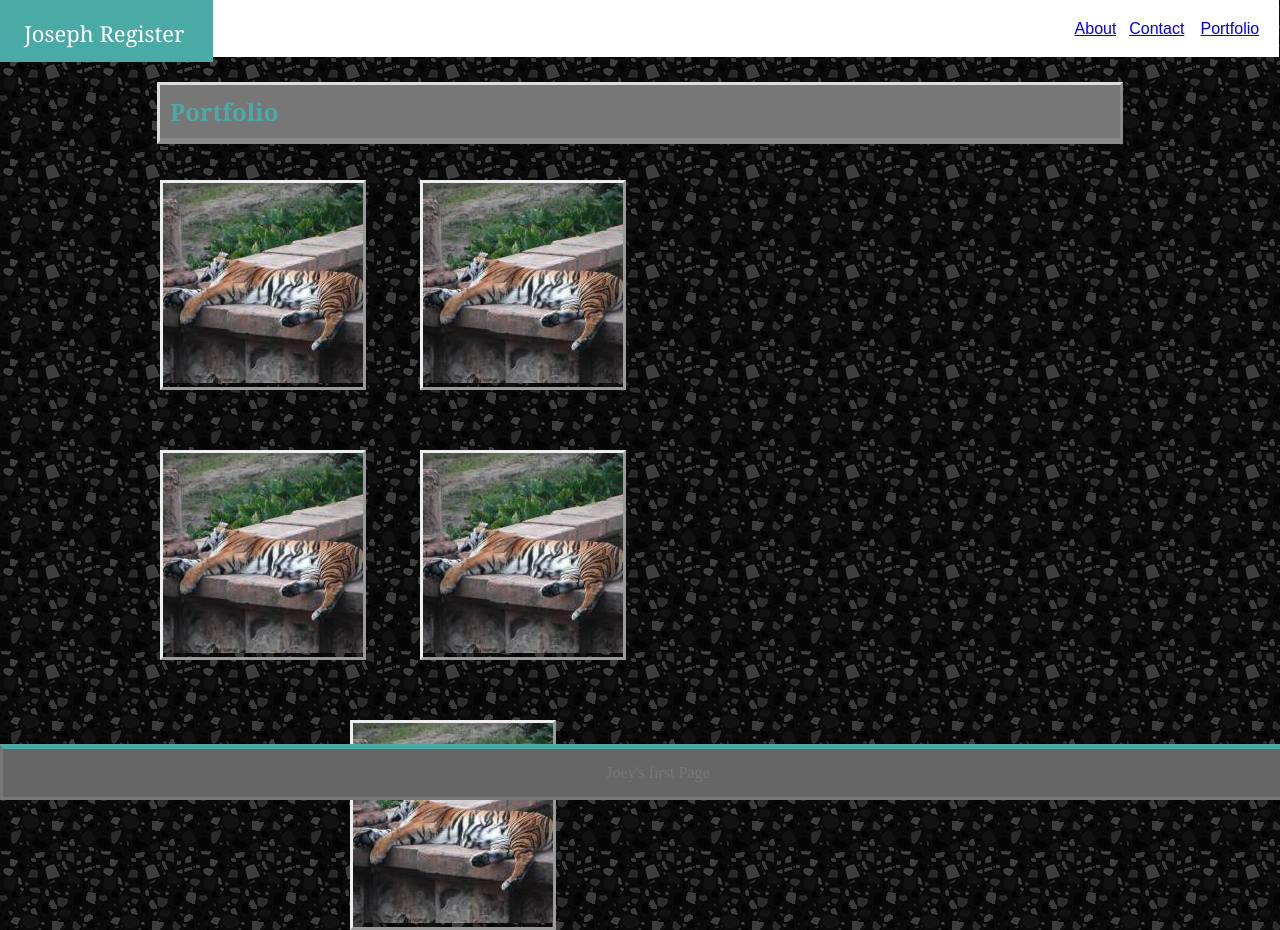
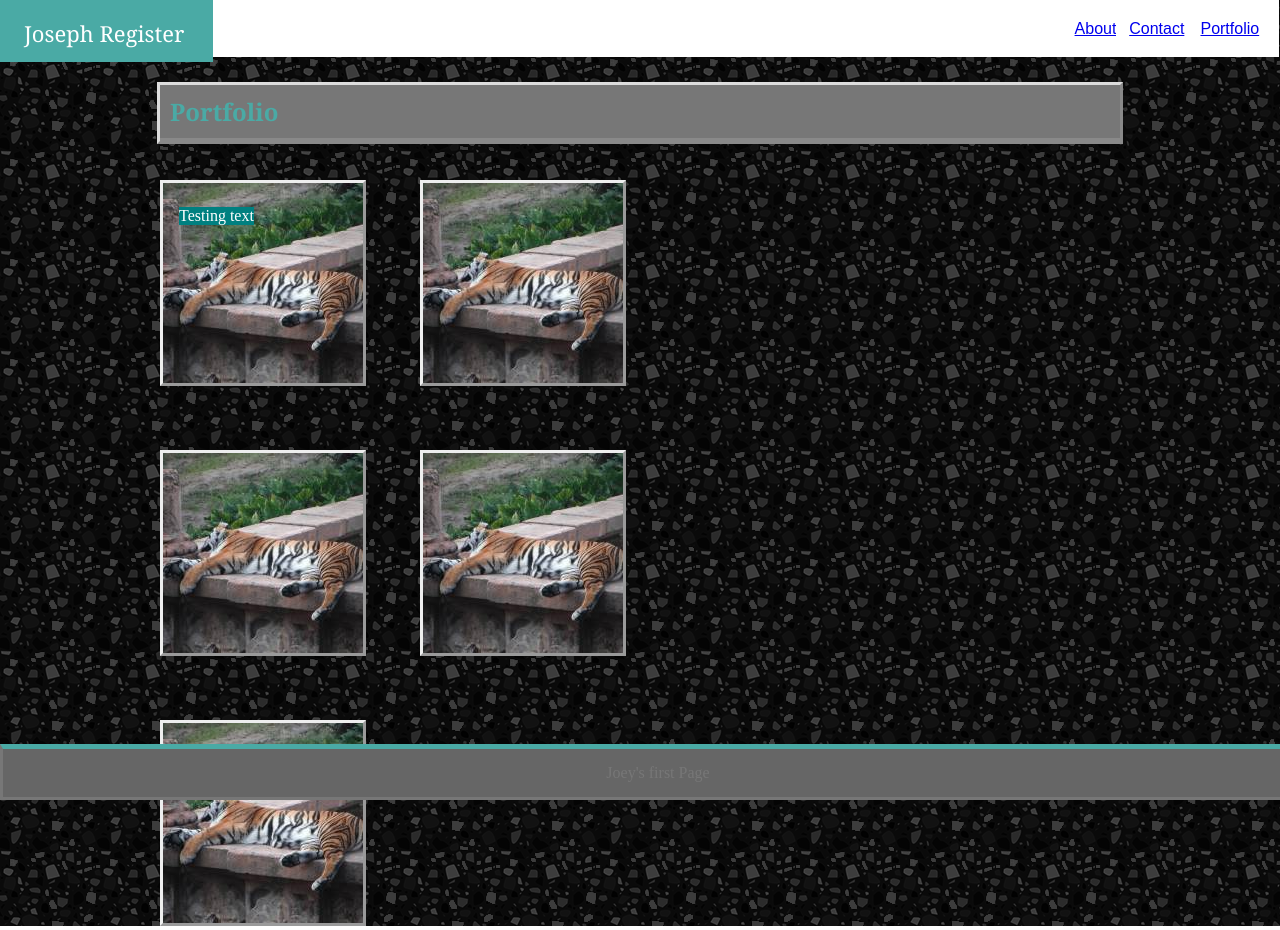
Before and after one commit to jreg1258/Basic-Portfolio, a plain HTML site: page portfolio.html in a window 1280 px wide. Drawn offline with Linux system fonts and the light colour scheme.

Commit message:
modified portfolio images

```diff
--- a/assets/css/style.css
+++ b/assets/css/style.css
@@ -206,6 +206,7 @@ textarea {
     position: absolute;
     top: 180px;
     left: 160px;
+    height:200px;
 }
 
 #icon2 {
@@ -215,6 +216,7 @@ textarea {
     position: absolute;
     top: 180px;
     left: 420px;
+    height: 200px;
 }
 
 #icon3 {
@@ -224,6 +226,7 @@ textarea {
     position: absolute;
     top: 450px;
     left: 160px;
+    height: 200px;
 }
 
 #icon4 {
@@ -233,6 +236,7 @@ textarea {
     position: absolute;
     top: 450px;
     left: 420px;
+    height: 200px;
 }
 
 #icon5 {
@@ -241,14 +245,21 @@ textarea {
     overflow: auto;
     position: absolute;
     top: 720px;
-    left: 350px;
+    left: 160px;
+    height: 200px;
 }
 
 #iconbanner {
     color: white;
     background-color: teal;
     position: absolute;
+    top: 8px;
+    left: 16px;
+}
 
+#relative {
+    position: relative;
+    text-align: center;
 }
 #wrapper {
     overflow: auto;
--- a/portfolio.html
+++ b/portfolio.html
@@ -36,11 +36,12 @@
 
 
              <section id="icon1">
-                 <img src="assets/images/animals-q-c-200-200-3.jpg">
+                 <img id="relative" src="assets/images/animals-q-c-200-200-3.jpg">
                  <p id="iconbanner">Testing text</p>
              </section>
 
              <section id="icon2"><img src="assets/images/animals-q-c-200-200-3.jpg">
+
             </section>
 
              <section id="icon3"><img src="assets/images/animals-q-c-200-200-3.jpg">
```
